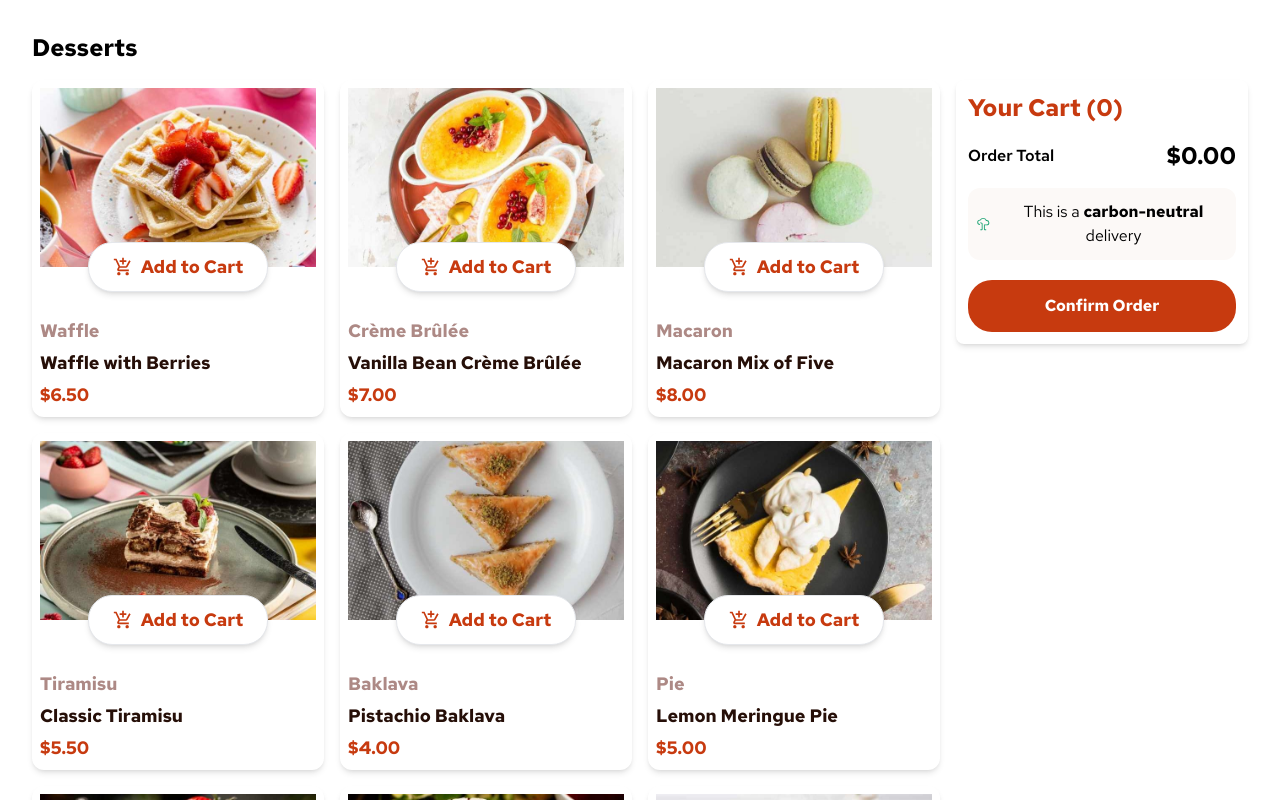
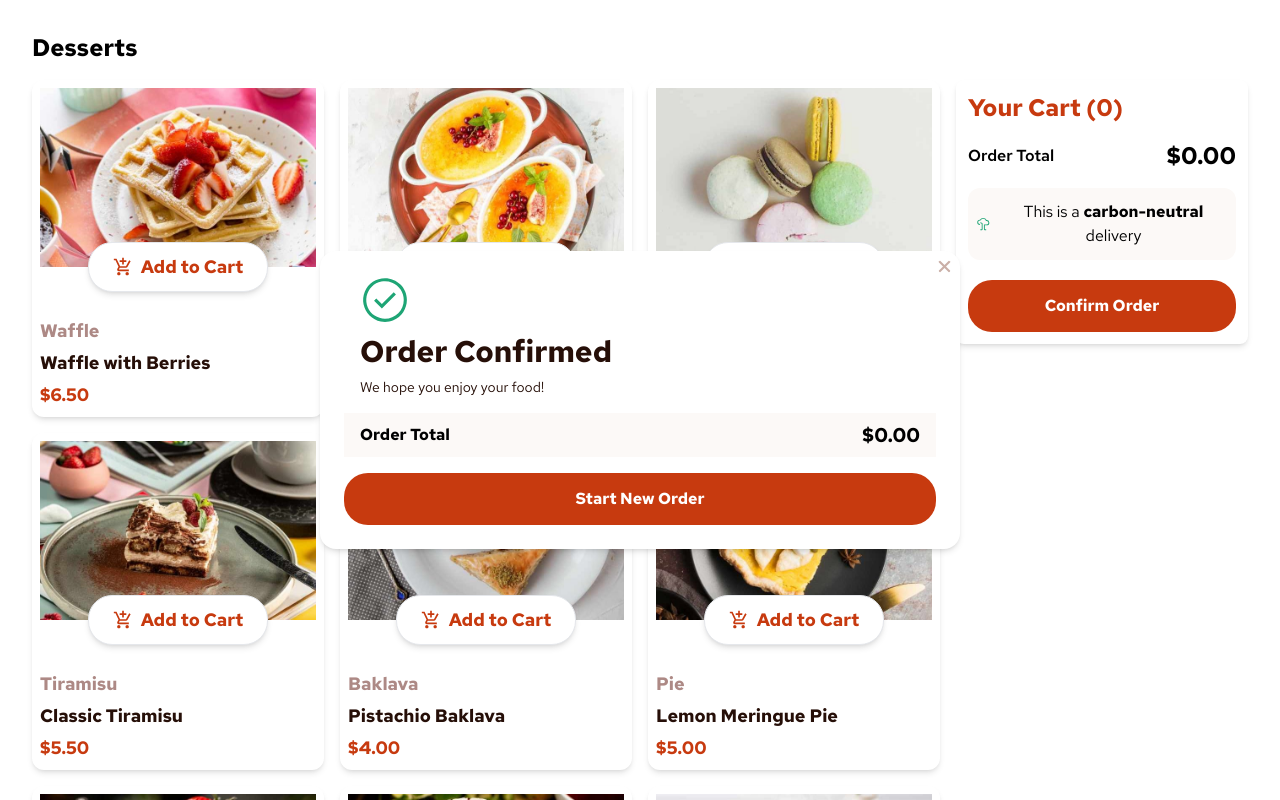
Before and after one commit to dazzling-bright/Desserts-_e-commerce_shop, a Next.js app: page / in a window 1280 px wide. Both pictures are taken after a click on the button "Confirm Order". Shown: the top 800 px of the page. Built offline with nearby package versions, Linux system fonts and the light colour scheme.

Commit message:
Modify the checkout modal component to match the provided design

```diff
--- a/app/components/Cart.jsx
+++ b/app/components/Cart.jsx
@@ -1,17 +1,26 @@
 "use client";
 
+import React, { useState } from "react";
 import Image from "next/image";
-import React from "react";
 import { useCart } from "./hooks/useCart";
+import CheckoutModal from "./CheckoutModal";
 
 function Cart({ className }) {
-  const { cart } = useCart(); // Get cart data from context
+  const { cart } = useCart();
+  const [isModalOpen, setIsModalOpen] = useState(false);
 
-  // Calculate the total price of the order
   const totalPrice = cart.reduce(
     (sum, item) => sum + item.price * item.quantity,
     0
   );
+
+  const handleConfirmOrder = () => {
+    setIsModalOpen(true);
+  };
+
+  const handleCloseModal = () => {
+    setIsModalOpen(false);
+  };
 
   return (
     <section
@@ -21,7 +30,6 @@ function Cart({ className }) {
         Your Cart ({cart.reduce((sum, item) => sum + item.quantity, 0)})
       </p>
 
-      <React.Fragment>
       {cart.map(({ name, price, quantity }, index) => {
         const itemTotalPrice = (price * quantity).toFixed(2);
         return (
@@ -37,9 +45,8 @@ function Cart({ className }) {
                 <span>${itemTotalPrice}</span>
               </p>
             </div>
-              {/** Add an icon or button for removing items if needed */}
             <Image
-                src="/assets/images/icon-remove-item.svg" // Update path as necessary
+              src="/assets/images/icon-remove-item.svg" // Ensure path is correct
               width={25}
               height={25}
               alt="icon to remove item from the cart"
@@ -48,7 +55,6 @@ function Cart({ className }) {
           </div>
         );
       })}
-      </React.Fragment>
 
       <p className="font-semibold flex justify-between items-center">
         <span>Order Total</span>
@@ -57,7 +63,7 @@ function Cart({ className }) {
       <div className="grid gap-2">
         <button className="flex justify-center items-center rounded-xl py-3 gap-2 px-2 bg-rose-50 mb-3">
           <Image
-            src="/assets/images/icon-carbon-neutral.svg"
+            src="/assets/images/icon-carbon-neutral.svg" // Ensure path is correct
             width={15}
             height={15}
             alt=""
@@ -66,12 +72,15 @@ function Cart({ className }) {
             This is a <strong>carbon-neutral</strong> delivery
           </span>
         </button>
-
-        {/** Confirm Order button */}
-        <button className="capitalize text-white bg-red font-bold py-3 hover:text-red hover:bg-white rounded-3xl border-transparent border-2 hover:border-red transition-all duration-300">
-          Confirm order
+        <button
+          onClick={handleConfirmOrder}
+          className="capitalize text-white bg-red font-bold py-3 hover:text-red hover:bg-white rounded-3xl border-transparent border-2 hover:border-red transition-all duration-300"
+        >
+          Confirm Order
         </button>
       </div>
+
+      <CheckoutModal open={isModalOpen} onClose={handleCloseModal} />
     </section>
   );
 }
--- /dev/null
+++ b/app/components/CheckoutModal.jsx
@@ -0,0 +1,98 @@
+"use client";
+
+import React from "react";
+import Image from "next/image";
+import { useCart } from "./hooks/useCart";
+
+function CheckoutModal({ open, onClose }) {
+  const { cart } = useCart();
+
+  const adjustImagePath = (path) => path.replace(/^\.\//, "/");
+
+  console.log(cart);
+  useCart;
+  const totalPrice = cart.reduce(
+    (sum, item) => sum + item.price * item.quantity,
+    0
+  );
+
+  if (!open) return null;
+
+  return (
+    <dialog
+      open
+      className="shadow-md inset-0 rounded-2xl p-2 md:p-6 h-50vh w-[90%] md:w-[50vw] "
+    >
+      <aside className="">
+        <header className="text-3xl px-2 md:px-4 font-bold mb-4 text-rose-900">
+          <Image
+            src="/assets/images/icon-order-confirmed.svg"
+            width={50}
+            height={50}
+            alt=""
+            className="rounded-full border-red"
+          />
+          <h2 className="my-2">Order Confirmed</h2>
+          <p className="text-sm font-normal">We hope you enjoy your food!</p>
+        </header>
+        <section className="mb-4 bg-rose-50 px-2 md:px-4">
+          {cart.map(
+            ({ image: { thumbnail }, name, price, quantity }, index) => (
+              <div
+                key={index}
+                className="font-bold flex gap-2 items-center border-b-2 py-2 border-gray-200"
+              >
+                <Image
+                  src={adjustImagePath(thumbnail)}
+                  width={60}
+                  height={60}
+                  alt=""
+                  className="rounded-full border-red"
+                />
+                <div className="flex-1 ms-2">
+                  <p className="">{name}</p>
+                  <p className="font-semibold my-1 text-red">
+                    <span>{quantity}x </span>
+                    <span className="text-gray-600 ms-3">
+                      @${price.toFixed(2)}
+                    </span>
+                  </p>
+                </div>
+                <p className="text-rose-900">
+                  ${(price * quantity).toFixed(2)}
+                </p>
+              </div>
+            )
+          )}
+
+          <p className="flex justify-between items-center py-2 mb-4">
+            <span className="font-bold">Order Total</span>
+            <span className="font-bold text-xl">${totalPrice.toFixed(2)}</span>
+          </p>
+        </section>
+
+        <button
+          onClick={onClose}
+          className="capitalize text-white bg-red w-full font-bold py-3 hover:text-red hover:bg-white rounded-3xl border-transparent border-2 hover:border-red transition-all duration-300"
+        >
+          Start new order
+        </button>
+        <button
+          onClick={onClose}
+          className="absolute top-2 right-2 text-gray-600 hover:text-gray-800"
+        >
+          <span className="sr-only">Close modal</span>
+          <Image
+            src="/assets/images/icon-remove-item.svg"
+            width={15}
+            height={15}
+            alt=""
+            className="rounded-full border-red"
+          />
+        </button>
+      </aside>
+    </dialog>
+  );
+}
+
+export default CheckoutModal;
```
Lines whose indentation alone changed are shown as unchanged.
